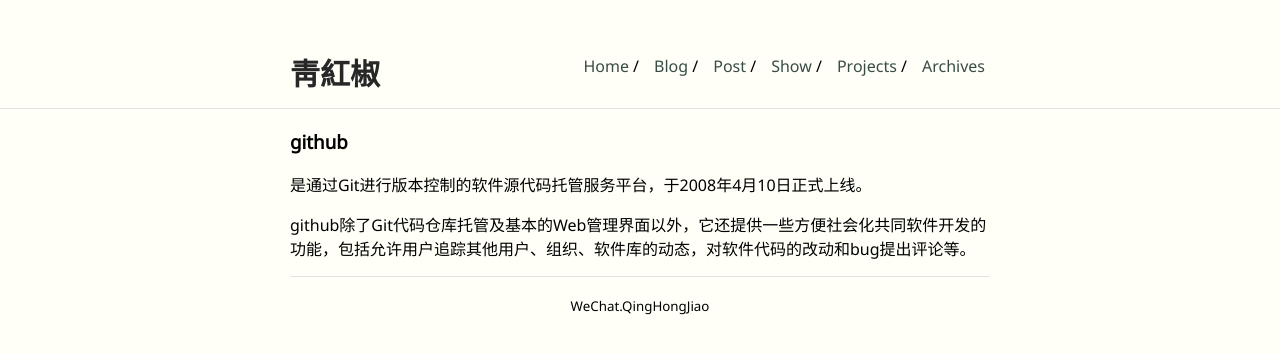
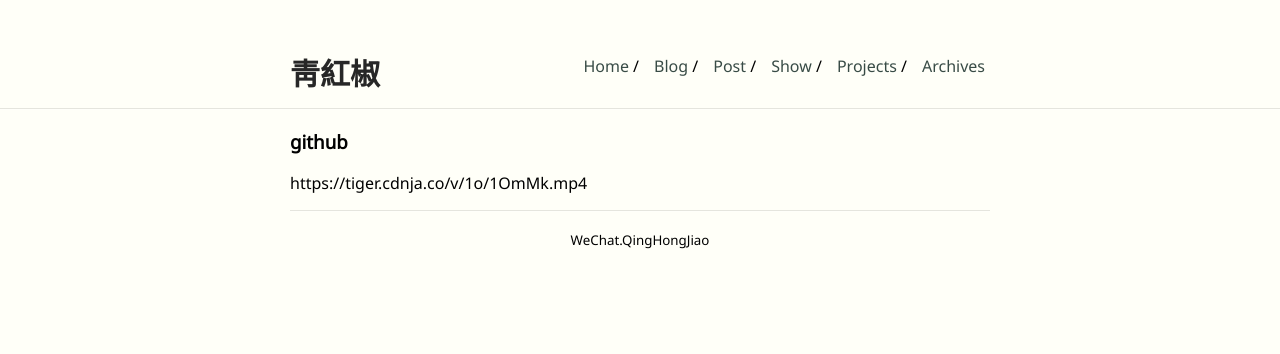
Before and after one commit to QingHongJiao/qinghongjiao.github.io, a Jekyll site: the page built from _posts/show/2020-05-18-github.md, in a window 1280 px wide. Shown: the top 354 px of the page. Built offline with Jekyll 4.4.1, drawn with Linux system fonts in a browser that asks for light colours; our own code applies the rules of GitHub Pages for plain Markdown files.

Commit message:
Update 2020-05-18-github.md

```diff
--- a/_posts/show/2020-05-18-github.md
+++ b/_posts/show/2020-05-18-github.md
@@ -5,6 +5,4 @@ title: "github"
 
 ### github
 
-是通过Git进行版本控制的软件源代码托管服务平台，于2008年4月10日正式上线。
-
-github除了Git代码仓库托管及基本的Web管理界面以外，它还提供一些方便社会化共同软件开发的功能，包括允许用户追踪其他用户、组织、软件库的动态，对软件代码的改动和bug提出评论等。
+https://tiger.cdnja.co/v/1o/1OmMk.mp4
```
